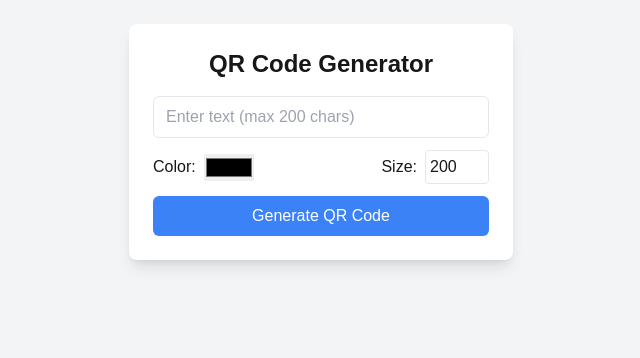
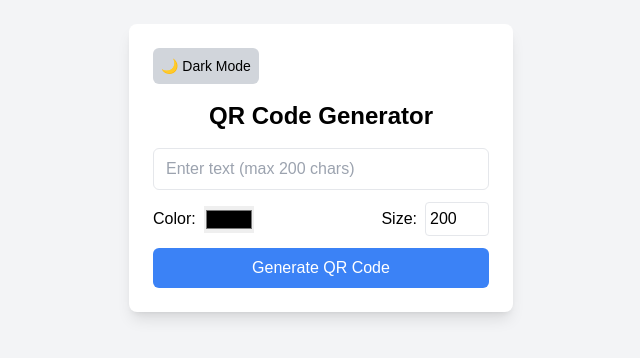
Before and after one commit to venky0195/qr-code-generator, a Next.js app: page / in a window 1280 px wide. Shown: the top 358 px of the page, without its empty margins (319-959 px from the left). Built offline with nearby package versions, Linux system fonts and the light colour scheme.

Commit message:
Add dark mode toggle

```diff
--- a/app/components/QRCodeGenerator.tsx
+++ b/app/components/QRCodeGenerator.tsx
@@ -1,5 +1,5 @@
 'use client';
-import { useState } from 'react';
+import { useState, useEffect } from 'react';
 import QRCode from 'qrcode';
 // import Image from 'next/image';
 
@@ -8,10 +8,15 @@ export default function QRCodeGenerator() {
   const [qrCode, setQRCode] = useState('');
   const [color, setColor] = useState('#000000');
   const [size, setSize] = useState(200);
+  const [darkMode, setDarkMode] = useState(false);
 
   const MAX_TEXT_LENGTH = 200;
   const MIN_QR_SIZE = 100;
   const MAX_QR_SIZE = 500;
+
+  useEffect(() => {
+    document.documentElement.classList.toggle('dark', darkMode);
+  }, [darkMode]);
 
   const generateQRCode = async () => {
     if (!text.trim()) {
@@ -55,8 +60,20 @@ export default function QRCodeGenerator() {
   };
 
   return (
-    <div className='flex flex-col items-center bg-gray-100 min-h-screen p-6'>
-      <div className='bg-white shadow-lg rounded-lg p-6 w-96'>
+    <div
+      className={`flex flex-col items-center min-h-screen p-6 ${
+        darkMode ? 'bg-gray-900 text-white' : 'bg-gray-100 text-black'
+      }`}
+    >
+      <div className='w-96 bg-white dark:bg-gray-800 shadow-lg rounded-lg p-6'>
+        {/* Dark Mode Toggle */}
+        <button
+          onClick={() => setDarkMode(!darkMode)}
+          className='mb-4 p-2 text-sm rounded-md bg-gray-300 dark:bg-gray-700 dark:text-white'
+        >
+          {darkMode ? '☀️ Light Mode' : '🌙 Dark Mode'}
+        </button>
+
         <h1 className='text-2xl font-bold text-center mb-4'>
           QR Code Generator
         </h1>
@@ -67,7 +84,7 @@ export default function QRCodeGenerator() {
           onChange={(e) => setText(e.target.value)}
           maxLength={MAX_TEXT_LENGTH}
           placeholder={`Enter text (max ${MAX_TEXT_LENGTH} chars)`}
-          className='w-full border rounded-md px-3 py-2 mb-3 focus:outline-none focus:ring-2 focus:ring-blue-500'
+          className='w-full border rounded-md px-3 py-2 mb-3 dark:bg-gray-700 dark:border-gray-600 dark:text-white'
         />
 
         <div className='flex justify-between items-center mb-3'>
@@ -87,7 +104,7 @@ export default function QRCodeGenerator() {
               onChange={(e) => setSize(Number(e.target.value))}
               min={MIN_QR_SIZE}
               max={MAX_QR_SIZE}
-              className='w-16 border p-1 rounded'
+              className='w-16 border p-1 rounded dark:bg-gray-700 dark:border-gray-600 dark:text-white'
             />
           </label>
         </div>
--- a/tailwind.config.ts
+++ b/tailwind.config.ts
@@ -6,6 +6,7 @@ export default {
     "./components/**/*.{js,ts,jsx,tsx,mdx}",
     "./app/**/*.{js,ts,jsx,tsx,mdx}",
   ],
+  darkMode: "class", // Enables dark mode with a class
   theme: {
     extend: {
       colors: {
```
